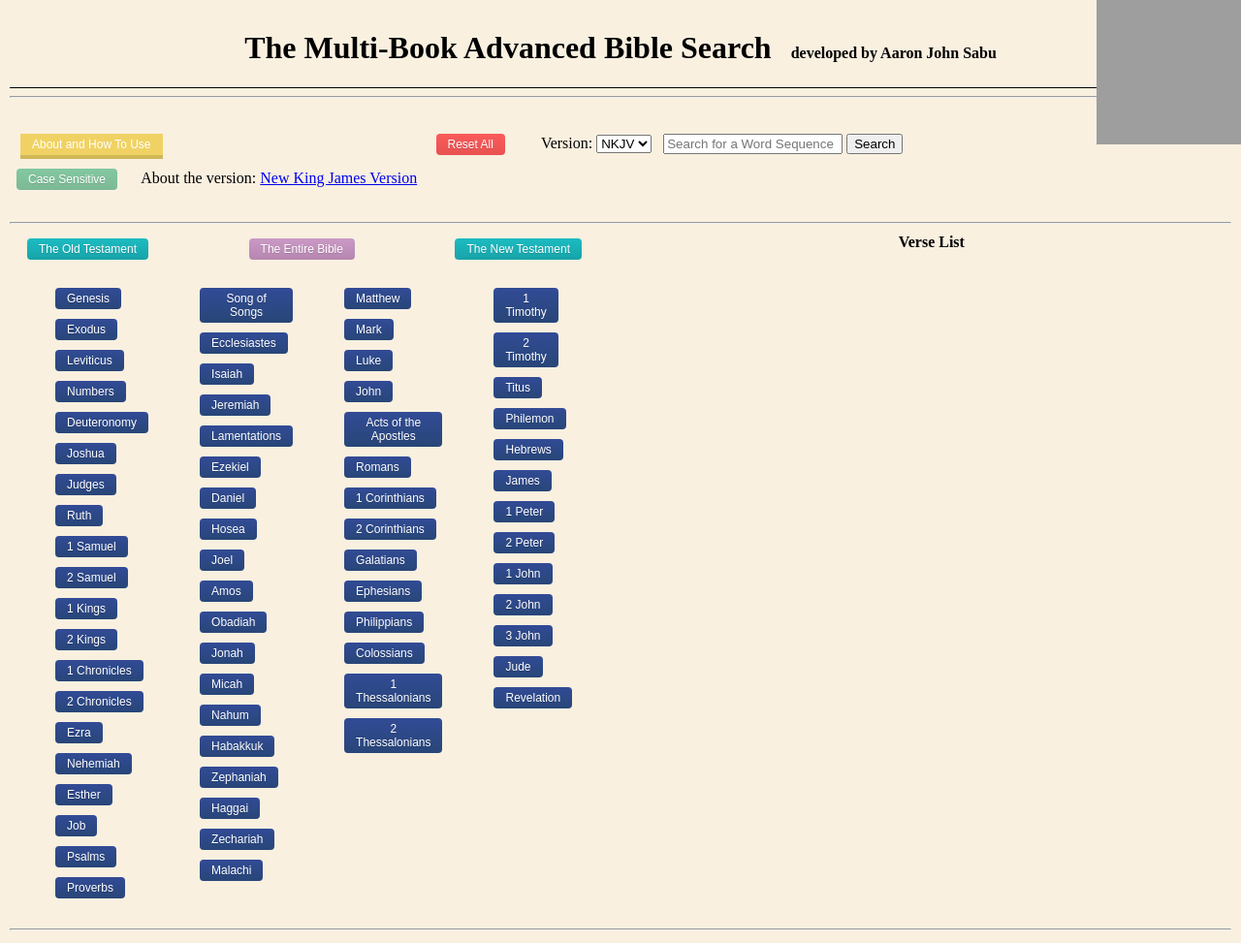
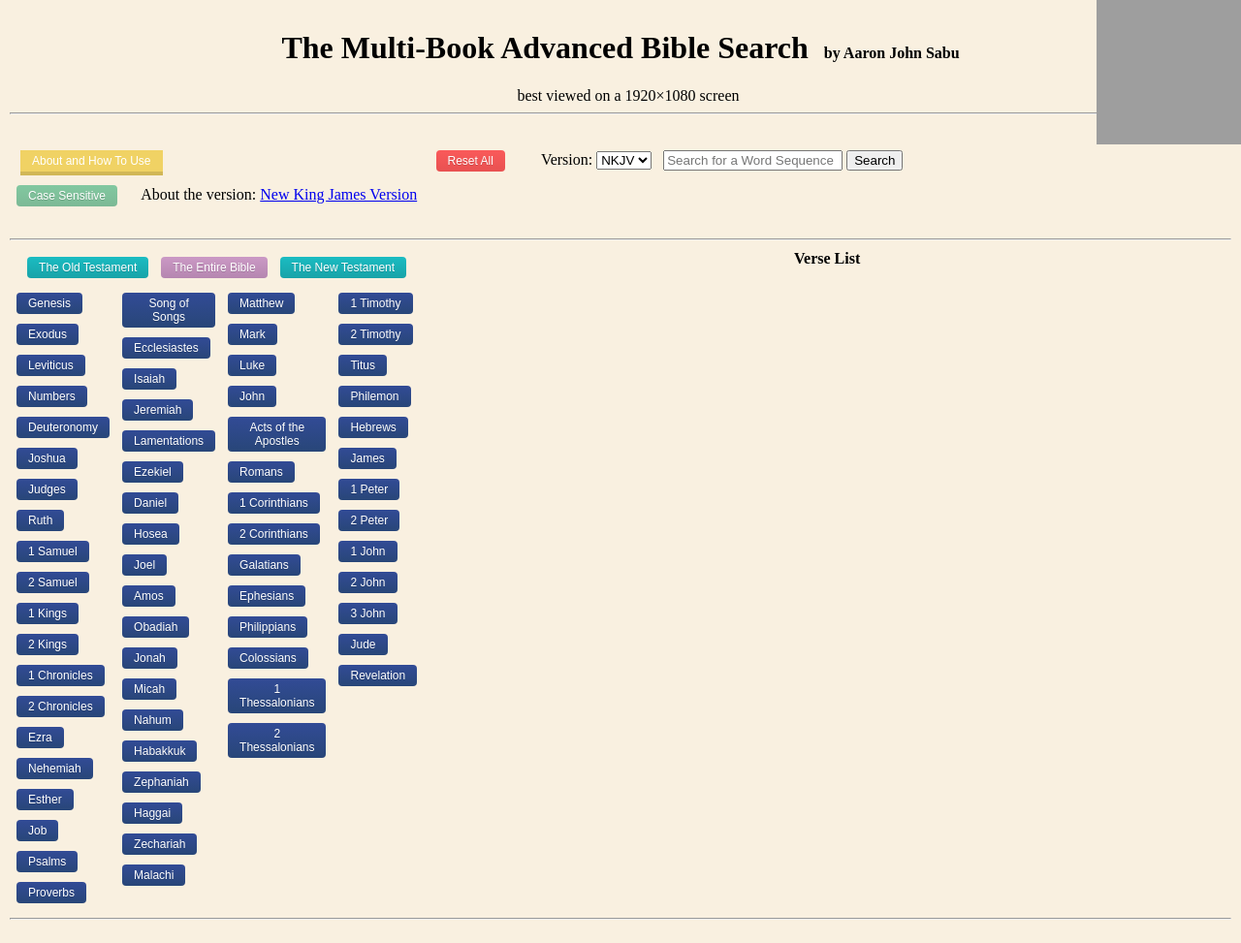
Before and after one commit to hbhoyar/mBAB, a Flask app: page / in a window 1280 px wide. Shown: the whole page at 97% size. After the commit the page ends 949 px from the top, so only its background shows below. Run offline with Flask 2, Linux system fonts and the light colour scheme; lists and menus that the app fills with data are empty; grey boxes are pictures that could not be loaded.

Commit message:
Version 05.005

```diff
--- a/static/stylesheets/styles.css
+++ b/static/stylesheets/styles.css
@@ -6,10 +6,23 @@ body {
   background-color: #F9F0E0;
 }
 
-header { border-bottom: 1px solid #000; }
-header > h1 { display: inline-block; }
-header > h4 { display: inline-block; }
-header span { margin-left: 100px; }
+header > h1 {
+  display: inline-block;
+}
+header > h4 {
+  display: inline-block;
+}
+header span {
+  margin-left: 100px;
+}
+
+br.small {
+  display: block;
+  content: "";
+  margin-top: 0.5em;
+  line-height: 50%;
+  vertical-align: top;
+}
 
 .modal {
   display:          none; /* Hidden by default */
--- a/templates/index.html
+++ b/templates/index.html
@@ -21,12 +21,11 @@
     <center>
       <header>
         <h1>The Multi-Book Advanced Bible Search</h1>
-        &nbsp;&nbsp;&nbsp; <h4> developed by Aaron John Sabu </h4>
+        &nbsp;&nbsp; <h4> by Aaron John Sabu </h4>
       </header>
-    </center>
+      &nbsp;&nbsp;&nbsp; best viewed on a 1920×1080 screen
    	  <hr />
       <br>
-    <center>
       <table>
         <tr>
           <td>
@@ -89,7 +88,7 @@
                 </option>
               {% endfor %}
             </select> &nbsp;
-        <input  name="keyword" placeholder="Search for a Word Sequence" value={{ keyword }}>
+            <input  name="keyword" placeholder="Search for a Word Sequence" value="{{ keyword }}">
             <button type="submit">Search</button>
           </form>
           <form method="GET" action="/case">
@@ -117,6 +116,8 @@
     <hr />
       <table>
         <tr>
+          <th align="center" colspan="4">
+            <table>
               <th class="OT" colspan="1">
                 <form class="form-inline" method="GET" action="/testChoose/ot">
                   <button type="submit" class="btn-gradient cyan mini">
@@ -124,7 +125,7 @@
                   </button>
                 </form>
               </th>
-          <th class="Bib" colspan="2">
+              <th class="Bib" colspan="1">
                 <form class="form-inline" method="GET" action="/testChoose/bib">
                   <button type="submit" class="btn-gradient purple mini">
                     The Entire Bible
@@ -138,66 +139,68 @@
                   </button>
                 </form>
               </th>
+            </table>
+          </th>
           <th>Verse List</th>
         </tr>
         <tr>
     <form class="form-inline" method="GET" action="/bookChoose">
           <td valign="top" style="width:5%">
-            <ul style="list-style-type:none;">
             {% for book in books %}
               {% if book.testament == 'OT1' %}
-                  <li>
                 <button name="book" value="{{ book.text }}" type="submit" {% if book.selected %} class="btn-gradient dark-blue mini" {% else %} class="btn-gradient blue mini" {% endif %}>
                   {{ book.text }}
                 </button>
-                  </li>
+                <br>
               {% endif %}
             {% endfor %}
-            </ul>
           </td>
-          <td valign="top" style="width:10%">
-            <ul style="list-style-type:none;">
+          <td valign="top" style="width:8%">
             {% for book in books %}
               {% if book.testament == 'OT2' %}
-                  <li>
                 <button name="book" value="{{ book.text }}" type="submit" {% if book.selected %} class="btn-gradient dark-blue mini" {% else %} class="btn-gradient blue mini" {% endif %}>
                   {{ book.text }}
                 </button>
-                  </li>
+                <br>
               {% endif %}
             {% endfor %}
-            </ul>
           </td>
-          <td valign="top" style="width:10%">
-            <ul style="list-style-type:none;">
+          <td valign="top" style="width:8%">
             {% for book in books %}
               {% if book.testament == 'NT1' %}
-                  <li>
                 <button name="book" value="{{ book.text }}" type="submit" {% if book.selected %} class="btn-gradient dark-blue mini" {% else %} class="btn-gradient blue mini" {% endif %}>
                   {{ book.text }}
                 </button>
-                  </li>
+                <br>
               {% endif %}
             {% endfor %}
-            </ul>
           </td>
-          <td valign="top" style="width:15%">
-            <ul style="list-style-type:none;">
+          <td valign="top" style="width:5%">
             {% for book in books %}
               {% if book.testament == 'NT2' %}
-                  <li style="width:50%">
                 <button name="book" value="{{ book.text }}" type="submit" {% if book.selected %} class="btn-gradient dark-blue mini" {% else %} class="btn-gradient blue mini" {% endif %}>
                   {{ book.text }}
                 </button>
-                  </li>
+                <br>
               {% endif %}
             {% endfor %}
-            </ul>
           </td>
         <td id="verseList">
+          <table>
             {% for row in rows %}
-          <p>{{ row.Book }} {{ row.Chapter }}:{{ row.Versecount }} - {{ row.verse }}</p>
+              <tr>
+                <td style="white-space: nowrap">
+                  &nbsp; {{ row.Book }} {{ row.Chapter }}:{{ row.Versecount }} &nbsp;&nbsp;
+                </td>
+                <td>
+                  {{ row.verse }}
+                </td>
+              </tr>
+              <tr>
+                <td><br class="small"></td>
+              </tr>
             {% endfor %}
+          </table>
         </td>
       </tr>
     </table>
```
Also changed, not shown: main.py (+27 -27 lines). Lines whose indentation alone changed are shown as unchanged.
